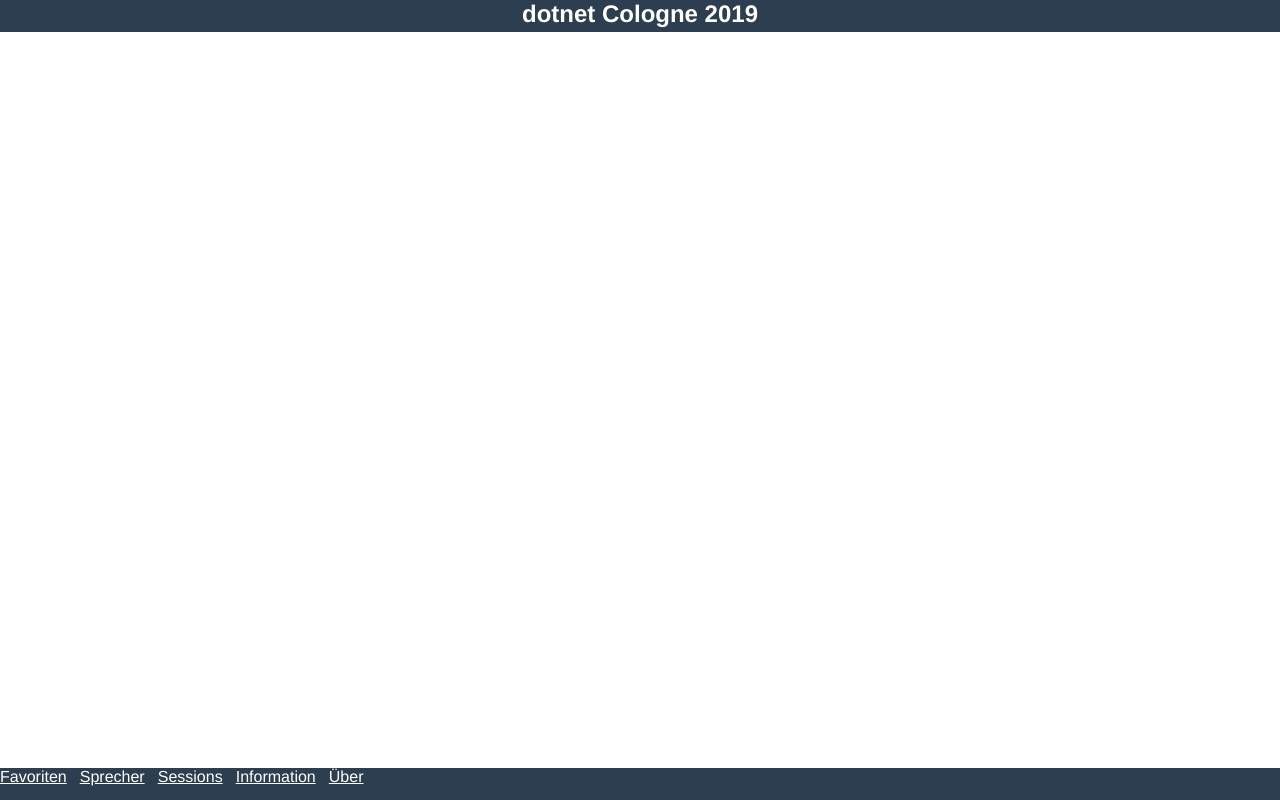
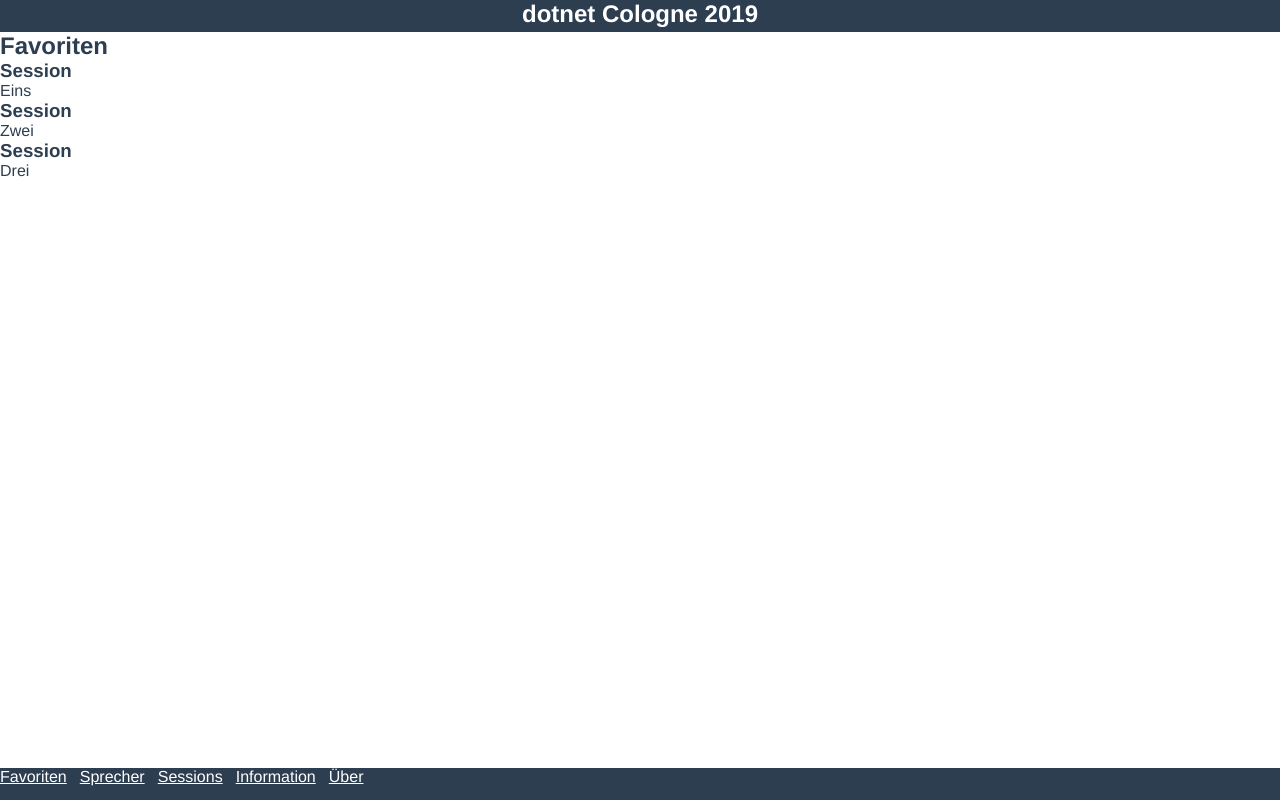
Before and after one commit to DerAlbertLive/conference-app, a Vue app: page / in a window 1280 px wide. Built offline with nearby package versions, Linux system fonts and the light colour scheme.

Commit message:
initial sessionGroup and sessionInfo Component

```diff
--- /dev/null
+++ b/src/components/SessionInfo.vue
@@ -0,0 +1,17 @@
+<template>
+<div>
+    <h3>Session</h3>
+    {{item.title}}
+</div>
+</template>
+
+<script lang="ts">
+import { Component, Prop, Vue } from 'vue-property-decorator';
+@Component
+export default class SessionInfo extends Vue {
+    @Prop({default:{ title: ' Dummy Title'}}) item;
+}
+</script>
+<style lang="sass">
+
+</style>
--- a/src/components/Sessions.vue
+++ /dev/null
@@ -1,13 +0,0 @@
-<template>
-
-</template>
-
-<script lang="ts">
-import Vue from 'vue'
-export default Vue.extend({
-
-})
-</script>
-<style lang="sass">
-
-</style>
--- /dev/null
+++ b/src/components/SessionsGroup.vue
@@ -0,0 +1,22 @@
+<template>
+<section>
+    <SessionInfo v-for="item in sessions" v-bind:item="item" v-bind:key="item.id" />
+</section>
+</template>
+
+<script lang="ts">
+import { Component, Prop, Vue } from 'vue-property-decorator';
+
+import SessionInfo from './SessionInfo.vue';
+import Component from 'vue-class-component';
+
+@Component({
+    components: {SessionInfo}
+})
+export default class SessionGroup extends Vue {
+    @Prop({default:{}}) sessions;
+}
+</script>
+<style lang="sass">
+
+</style>
--- a/src/views/Favorites.vue
+++ b/src/views/Favorites.vue
@@ -1,19 +1,20 @@
 <template>
   <div class="favorites">
-    <Sessions msg="Welcome to Your Vue.js + TypeScript App"/>
+    <h2>Favoriten</h2>
+    <SessionGroup v-bind:sessions="sessions" />
   </div>
 </template>
 
 <script lang="ts">
-import { Component, Vue } from 'vue-property-decorator';
-import Sessions from '@/components/Sessions.vue'; // @ is an alias to /src
+import { Component, Prop, Vue } from 'vue-property-decorator';
+import SessionGroup from '@/components/SessionsGroup.vue'; // @ is an alias to /src
 
 @Component({
   components: {
-    Sessions,
+    SessionGroup,
   },
 })
 export default class Favorites extends Vue {
-
+    sessions = [{id:0,title:"Eins"}, {id:1,title:"Zwei"}, {id:2,title:"Drei"}]
 }
 </script>
```
Also changed, not shown: src/types.ts (added, +23 -0 lines).
